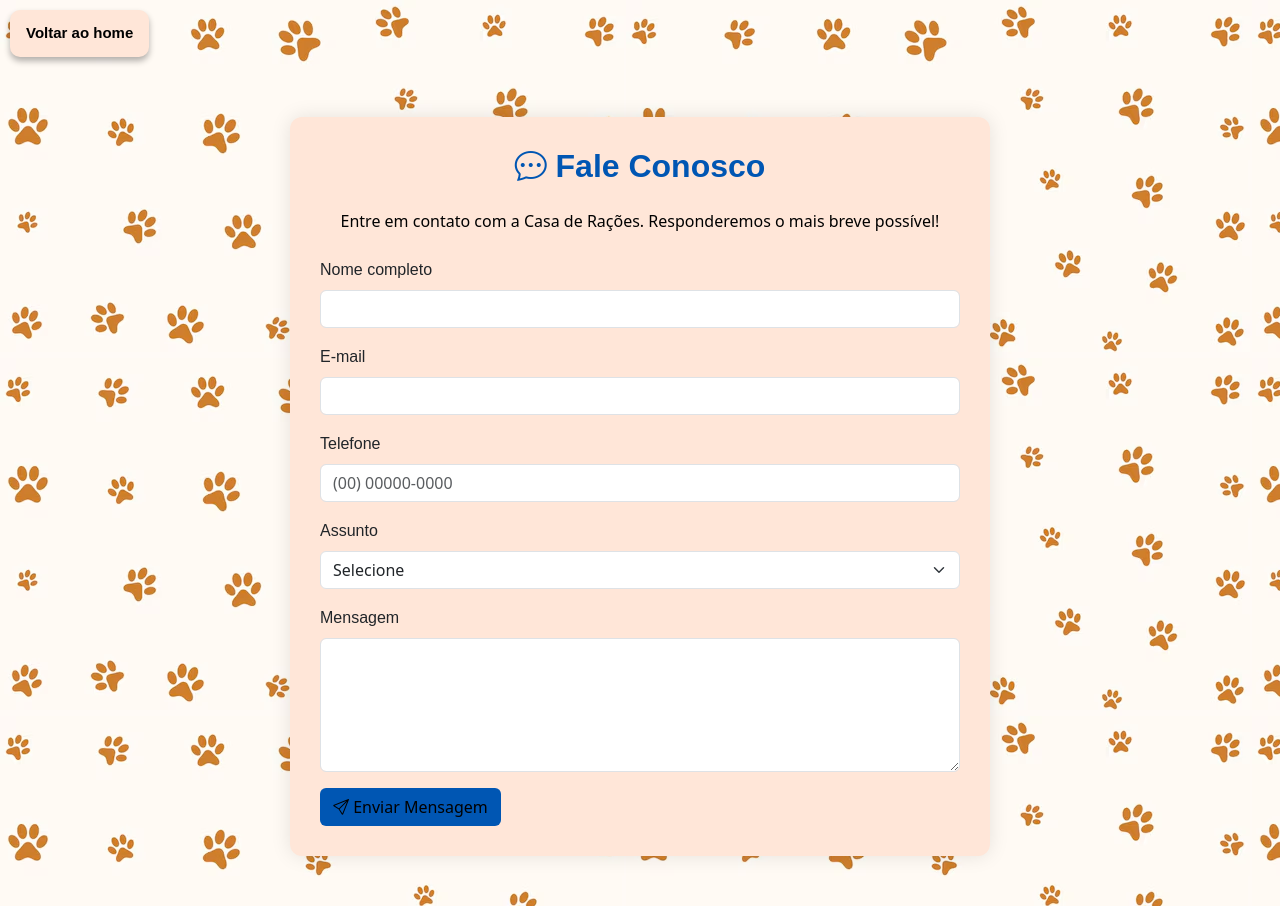
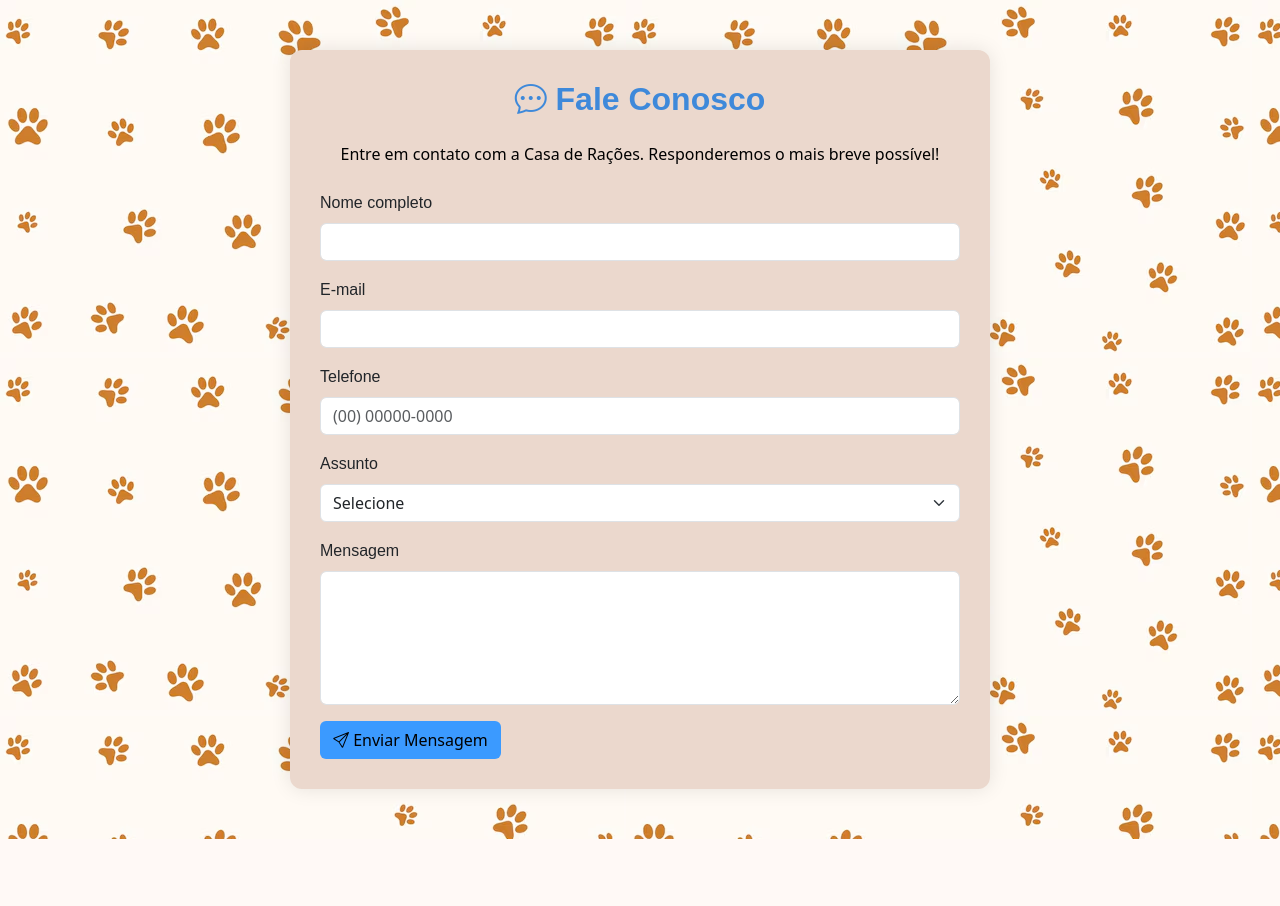
Before and after one commit to Jeni-29/Casa-de-racoes, a PHP site: page /php/contato.php in a window 1280 px wide. After the commit the page ends 839 px from the top, so only its background shows below. Run offline with PHP 8.4, Linux system fonts and the light colour scheme; some libraries are stand-ins or nearby versions.

Commit message:
Add files via upload

```diff
--- a/Projeto/js/index.js
+++ b/Projeto/js/index.js
@@ -47,7 +47,7 @@
   const btn = document.getElementById("btnTopo");
 
   window.onscroll = function () {
-    if (document.documentElement.scrollTop > 800) {
+    if (document.documentElement.scrollTop >100) {
       btn.style.display = "block";
     } else {
       btn.style.display = "none";
--- a/Projeto/php/contato.php
+++ b/Projeto/php/contato.php
@@ -18,14 +18,14 @@ if ($_SERVER["REQUEST_METHOD"] == "POST") {
         $mail->isSMTP();
         $mail->Host = 'smtp.gmail.com';
         $mail->SMTPAuth = true;
-        $mail->Username = 'jenifferssilva2005@gmail.com';
-        $mail->Password = 'xgnm xbjn plva tmmv';
+        $mail->Username = 'casaderacoesv24@gmail.com';
+        $mail->Password = 'jtdt vare sreg iyhb';
         $mail->SMTPSecure = PHPMailer::ENCRYPTION_STARTTLS;
         $mail->Port = 587;
 
         // Remetente e destinatário
         $mail->setFrom($email, $nome);
-        $mail->addAddress('jenifferssilva2005@gmail.com');
+        $mail->addAddress('casaderacoesv24@gmail.com');
 
         // Conteúdo do e-mail
         $mail->isHTML(true);
@@ -33,12 +33,53 @@ if ($_SERVER["REQUEST_METHOD"] == "POST") {
         $mail->Body    = "<strong>Nome:</strong> $nome<br><strong>Email:</strong> $email<br><strong>Mensagem:</strong><br>$mensagem";
 
         $mail->send();
-        echo "Mensagem enviada com sucesso!";
+
+        echo "<div style=\"
+            display: flex;
+            justify-content: center;
+            align-items: center;
+            height: 100vh;
+            font-family: 'Fredoka', sans-serif;
+            font-weight: 650;
+            font-size: 16px;
+            color: blue;
+            text-align: center;
+            flex-direction: column;
+        \">
+            <p style='margin-bottom: 20px;'>Mensagem enviada com sucesso!</p>
+            <a href='../index.html'>
+                <button style=\"
+                    padding: 10px 20px;
+                    font-size: 14px;
+                    border: none;
+                    border-radius: 5px;
+                    background-color: #4CAF50;
+                    color: white;
+                    cursor: pointer;
+                \">
+                    Voltar ao Home
+                </button>
+            </a>
+        </div>";
+
     } catch (Exception $e) {
-        echo "Erro ao enviar: {$mail->ErrorInfo}";
+        echo "<div style=\"
+            display: flex;
+            justify-content: center;
+            align-items: center;
+            height: 100vh;
+            font-family: Arial, sans-serif;
+            font-size: 1.5rem;
+            color: red;
+            text-align: center;
+            padding: 20px;
+        \">
+            <p>Erro ao enviar: {$mail->ErrorInfo}</p>
+        </div>";
     }
 }
 ?>
+
 <!DOCTYPE html>
 <html lang="pt-br">
 <head>
@@ -59,9 +100,7 @@ if ($_SERVER["REQUEST_METHOD"] == "POST") {
 
 </head>
 <body>
-  <a href="../index.html">
-  <button id="btnTopo" title="Voltar ao topo">Voltar ao home</button>
-  </a>
+
   <div class="container">
     <div class="form-container">
       <h2 class="text-center form-title mb-4"><i class="bi bi-chat-dots"></i> Fale Conosco</h2>
--- a/Projeto/php/formulario.css
+++ b/Projeto/php/formulario.css
@@ -16,7 +16,7 @@ body {
 .form-container {
     max-width: 700px;
     margin: 50px auto;
-    background: #ffe6d8;
+    background: #ebd8cd;
     padding: 30px;
     border-radius: 12px;
     box-shadow: 0 0 20px rgba(0, 0, 0, 0.1);
@@ -27,7 +27,7 @@ body {
 }
 
 .form-title {
-    color: #0056b3;
+    color: #3e89da;
     font-family: 'Fredoka', sans-serif;
     font-weight: 650;
 }
@@ -40,7 +40,7 @@ label {
 }
 
 .btn {
-    background: #0056b3;
+    background: #3b9aff;
     color: #000000;
 }
 
```
Also changed, not shown: Projeto/Produto.html (+6 -7 lines), Projeto/css/ofertas.css (+12 -12 lines), Projeto/index.html (+5 -6 lines), Projeto/ofertas.html (+7 -7 lines).
